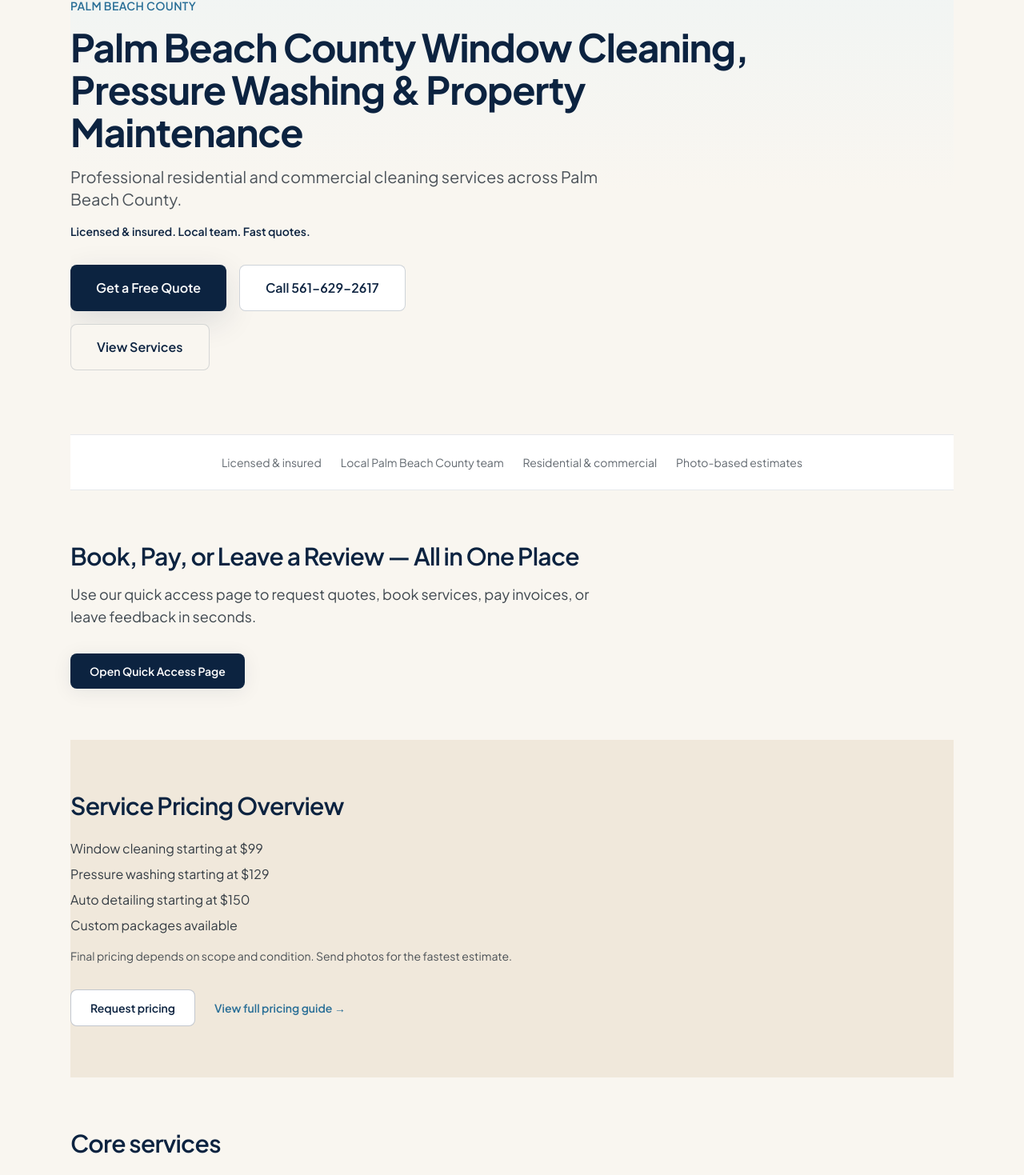
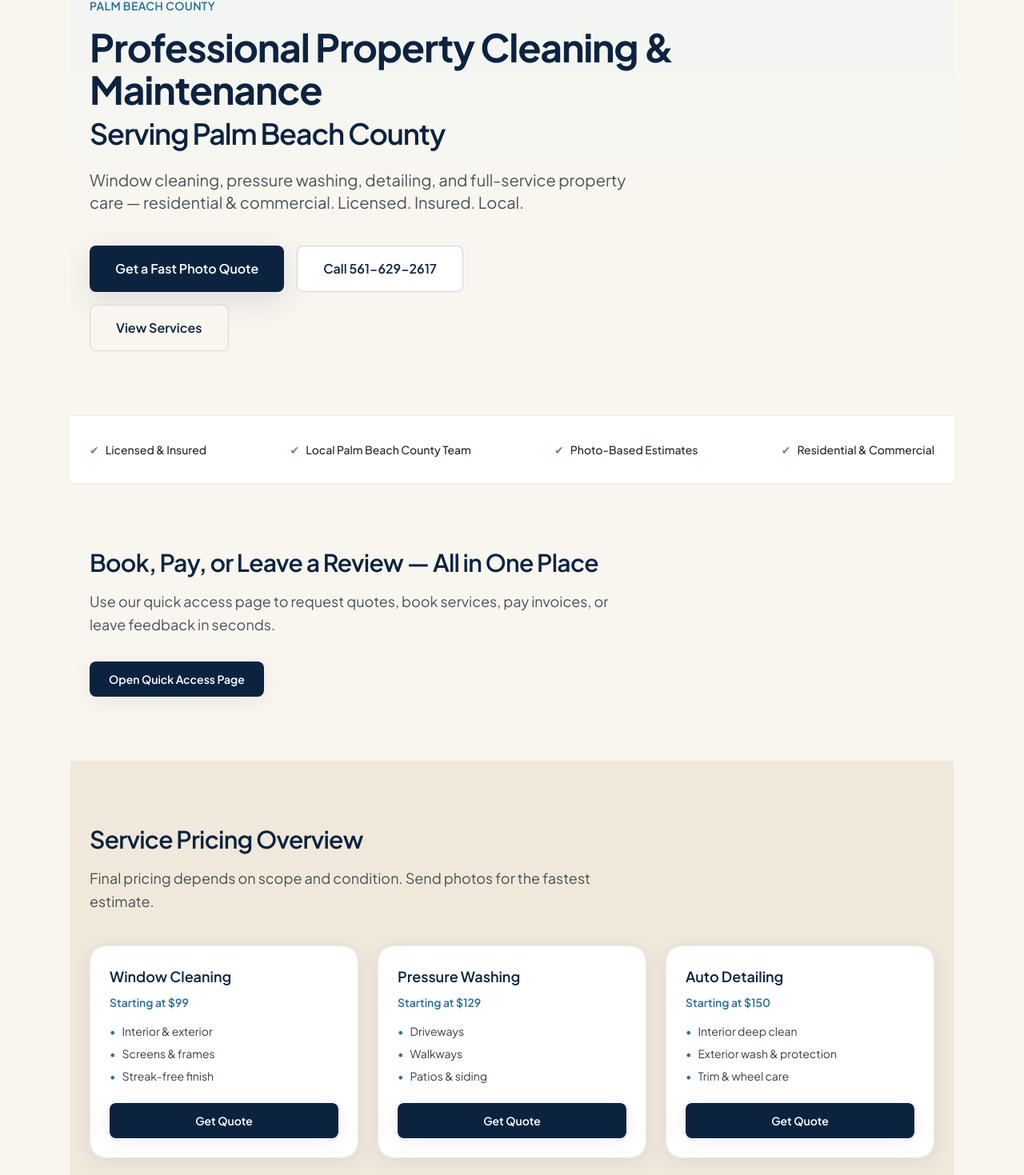
Before and after one commit to UniSOLdev/palm-beach-property-pros, a Next.js app: page / in a window 1280 px wide. Shown: the part 172-1641 px from the top of the page at 80% size. Built offline with nearby package versions, Linux system fonts and the light colour scheme.

Commit message:
Polish homepage hero, trust bar, pricing cards, and CTAs
Co-authored-by: Cursor <cursoragent@cursor.com>

```diff
--- a/app/page.tsx
+++ b/app/page.tsx
@@ -4,7 +4,7 @@ import { FaqAccordion } from "@/components/faq-accordion";
 import { FAQ_ITEMS } from "@/lib/faq";
 import { LINKR_URL, linkrRel } from "@/lib/linkr";
 import { SERVICES } from "@/lib/services";
-import { PHONE_DISPLAY, SERVICE_CITIES, SITE_NAME } from "@/lib/site";
+import { PHONE_DISPLAY, PHONE_TEL, SERVICE_CITIES, SITE_NAME } from "@/lib/site";
 
 export const metadata: Metadata = {
   title: "Palm Beach County Window Cleaning, Pressure Washing & Property Maintenance",
@@ -42,28 +42,73 @@ const cityList = SERVICE_CITIES.filter((c) => !c.toLowerCase().startsWith("and n
   ", ",
 );
 
+const servingList = [
+  "West Palm Beach",
+  "Palm Beach Gardens",
+  "Jupiter",
+  "Boynton Beach",
+  "Delray Beach",
+  "Lake Worth",
+  "North Palm Beach",
+  "Juno Beach",
+] as const;
+
+const pricingCards = [
+  {
+    title: "Window Cleaning",
+    price: "Starting at $99",
+    bullets: ["Interior & exterior", "Screens & frames", "Streak-free finish"],
+  },
+  {
+    title: "Pressure Washing",
+    price: "Starting at $129",
+    bullets: ["Driveways", "Walkways", "Patios & siding"],
+  },
+  {
+    title: "Auto Detailing",
+    price: "Starting at $150",
+    bullets: ["Interior deep clean", "Exterior wash & protection", "Trim & wheel care"],
+  },
+] as const;
+
+const beforeAfterPlaceholders = [
+  { label: "Driveway before / after" },
+  { label: "Window cleaning" },
+  { label: "Auto detail interior" },
+  { label: "Trash bin cleaning" },
+] as const;
+
+const whoWeWorkWith = [
+  "Homeowners",
+  "Property Managers",
+  "Airbnb Hosts",
+  "Storefronts & Offices",
+  "Dealerships",
+] as const;
+
 export default function HomePage() {
   return (
     <>
       <section className="relative overflow-hidden bg-gradient-to-b from-sky/50 via-cream to-cream">
-        <div className="w-full pb-16 pt-12 sm:pb-20 sm:pt-16">
+        <div className="mx-auto max-w-6xl px-6 pb-16 pt-12 sm:pb-20 sm:pt-16">
           <p className="text-sm font-semibold uppercase tracking-wide text-ocean">
             Palm Beach County
           </p>
-          <h1 className="mt-4 max-w-4xl text-4xl font-bold tracking-tight text-navy md:text-5xl lg:leading-[1.1]">
-            Palm Beach County Window Cleaning, Pressure Washing &amp; Property Maintenance
+          <h1 className="mt-4 max-w-4xl text-4xl font-bold tracking-tight text-navy md:text-5xl md:leading-[1.1]">
+            <span className="block">Professional Property Cleaning &amp; Maintenance</span>
+            <span className="mt-2 block text-3xl font-semibold text-navy md:text-4xl">
+              Serving Palm Beach County
+            </span>
           </h1>
-          <p className="mt-4 max-w-2xl text-lg leading-relaxed text-charcoal/80 sm:text-xl">
-            Professional residential and commercial cleaning services across Palm Beach County.
+          <p className="mt-6 max-w-2xl text-lg leading-relaxed text-charcoal/80 sm:text-xl">
+            Window cleaning, pressure washing, detailing, and full-service property care —
+            residential &amp; commercial. Licensed. Insured. Local.
           </p>
-          <p className="mt-4 text-sm font-semibold text-navy">
-            Licensed &amp; insured. Local team. Fast quotes.
-          </p>
-          <div className="mt-8 flex max-w-xl flex-col gap-4 sm:flex-row sm:flex-wrap">
+          <div className="mt-10 flex max-w-xl flex-col gap-4 sm:flex-row sm:flex-wrap">
             <a href={LINKR_URL} target="_blank" rel={linkrRel} className="btn-primary-lg">
-              Get a Free Quote
+              Get a Fast Photo Quote
             </a>
-            <a href={LINKR_URL} target="_blank" rel={linkrRel} className="btn-secondary-lg">
+            <a href={PHONE_TEL} className="btn-secondary-lg">
               Call {PHONE_DISPLAY}
             </a>
             <Link
@@ -76,19 +121,43 @@ export default function HomePage() {
         </div>
       </section>
 
-      <section className="border-y border-navy/10 bg-white py-6">
-        <ul className="flex flex-wrap justify-center gap-6 text-sm text-charcoal/70">
-          <li>Licensed &amp; insured</li>
-          <li>Local Palm Beach County team</li>
-          <li>Residential &amp; commercial</li>
-          <li>Photo-based estimates</li>
-        </ul>
+      <section className="border-y border-navy/10 bg-white py-8">
+        <div className="mx-auto max-w-6xl px-6">
+          <ul className="flex flex-col items-center justify-between gap-4 text-sm font-medium text-charcoal sm:flex-row sm:flex-wrap sm:gap-x-8 sm:gap-y-3">
+            <li className="flex items-center gap-2">
+              <span className="text-leaf" aria-hidden>
+                ✔
+              </span>
+              Licensed &amp; Insured
+            </li>
+            <li className="flex items-center gap-2">
+              <span className="text-leaf" aria-hidden>
+                ✔
+              </span>
+              Local Palm Beach County Team
+            </li>
+            <li className="flex items-center gap-2">
+              <span className="text-leaf" aria-hidden>
+                ✔
+              </span>
+              Photo-Based Estimates
+            </li>
+            <li className="flex items-center gap-2">
+              <span className="text-leaf" aria-hidden>
+                ✔
+              </span>
+              Residential &amp; Commercial
+            </li>
+          </ul>
+        </div>
       </section>
 
-      <section className="bg-cream py-16">
-        <div className="w-full">
-          <h2 className="text-2xl font-semibold tracking-tight text-navy md:text-3xl">Book, Pay, or Leave a Review — All in One Place</h2>
-          <p className="mt-4 max-w-2xl text-lg text-charcoal/85">
+      <section className="bg-cream py-16 sm:py-20">
+        <div className="mx-auto max-w-6xl px-6">
+          <h2 className="text-2xl font-semibold tracking-tight text-navy md:text-3xl">
+            Book, Pay, or Leave a Review — All in One Place
+          </h2>
+          <p className="mt-4 max-w-2xl text-lg leading-relaxed text-charcoal/80">
             Use our quick access page to request quotes, book services, pay invoices, or leave
             feedback in seconds.
           </p>
@@ -98,34 +167,59 @@ export default function HomePage() {
         </div>
       </section>
 
-      <section className="bg-sand/50 py-16">
-        <div className="w-full">
-          <h2 className="text-2xl font-semibold tracking-tight text-navy md:text-3xl">Service Pricing Overview</h2>
-          <ul className="mt-6 max-w-2xl space-y-2 text-charcoal/90">
-            <li>Window cleaning starting at $99</li>
-            <li>Pressure washing starting at $129</li>
-            <li>Auto detailing starting at $150</li>
-            <li>Custom packages available</li>
-          </ul>
-          <p className="mt-4 text-sm text-charcoal/80">
+      <section className="bg-sand/50 py-16 sm:py-20">
+        <div className="mx-auto max-w-6xl px-6">
+          <h2 className="text-2xl font-semibold tracking-tight text-navy md:text-3xl">
+            Service Pricing Overview
+          </h2>
+          <p className="mt-4 max-w-2xl text-lg leading-relaxed text-charcoal/80">
             Final pricing depends on scope and condition. Send photos for the fastest estimate.
           </p>
-          <a href={LINKR_URL} target="_blank" rel={linkrRel} className="btn-secondary mt-8">
-            Request pricing
-          </a>
+          <div className="mt-10 grid gap-6 md:grid-cols-3">
+            {pricingCards.map((card) => (
+              <article
+                key={card.title}
+                className="flex flex-col rounded-3xl border border-navy/10 bg-white p-6 shadow-card"
+              >
+                <h3 className="text-lg font-semibold text-navy">{card.title}</h3>
+                <p className="mt-2 text-sm font-semibold text-ocean">{card.price}</p>
+                <ul className="mt-4 flex-1 space-y-2 text-sm text-charcoal/90">
+                  {card.bullets.map((b) => (
+                    <li key={b} className="flex gap-2">
+                      <span className="text-ocean" aria-hidden>
+                        •
+                      </span>
+                      <span>{b}</span>
+                    </li>
+                  ))}
+                </ul>
+                <a
+                  href={LINKR_URL}
+                  target="_blank"
+                  rel={linkrRel}
+                  className="btn-primary mt-6 w-full sm:w-auto"
+                >
+                  Get Quote
+                </a>
+              </article>
+            ))}
+          </div>
+          <p className="mt-8 text-sm text-charcoal/75">Custom packages available.</p>
           <Link
             href="/pricing"
-            className="mt-4 ml-0 block text-sm font-semibold text-ocean no-underline hover:underline sm:ml-6 sm:inline-block"
+            className="mt-4 inline-flex text-sm font-semibold text-ocean no-underline hover:underline"
           >
             View full pricing guide →
           </Link>
         </div>
       </section>
 
-      <section className="bg-cream py-16">
-        <div className="w-full">
+      <section className="bg-cream py-16 sm:py-20">
+        <div className="mx-auto max-w-6xl px-6">
           <div className="max-w-2xl">
-            <h2 className="text-2xl font-semibold tracking-tight text-navy md:text-3xl">Core services</h2>
+            <h2 className="text-2xl font-semibold tracking-tight text-navy md:text-3xl">
+              Core services
+            </h2>
             <p className="mt-4 text-lg leading-relaxed text-charcoal/80">
               Benefit-driven programs for homeowners, Airbnb hosts, property managers, HOAs,
               dealerships, storefronts, and small businesses.
@@ -154,7 +248,7 @@ export default function HomePage() {
                     rel={linkrRel}
                     className="text-sm font-semibold text-navy no-underline hover:underline"
                   >
-                    Book / quote →
+                    Get Quote →
                   </a>
                 </div>
               </article>
@@ -163,9 +257,57 @@ export default function HomePage() {
         </div>
       </section>
 
-      <section className="bg-white py-16">
-        <div className="w-full">
-          <h2 className="text-2xl font-semibold tracking-tight text-navy md:text-3xl">Professional Cleaning Services in Palm Beach County</h2>
+      <section className="bg-white py-16 sm:py-20">
+        <div className="mx-auto max-w-6xl px-6">
+          <h2 className="text-2xl font-semibold tracking-tight text-navy md:text-3xl">
+            Real Results in Palm Beach County
+          </h2>
+          <p className="mt-4 max-w-2xl text-lg leading-relaxed text-charcoal/80">
+            Representative project photography is added as we document new work. Each gallery slot
+            below is reserved for a labeled before/after pair.
+          </p>
+          <ul className="mt-10 grid gap-5 sm:grid-cols-2">
+            {beforeAfterPlaceholders.map((item) => (
+              <li
+                key={item.label}
+                className="flex flex-col overflow-hidden rounded-3xl border border-navy/10 bg-sky/30 shadow-card"
+              >
+                <div className="aspect-[4/3] w-full bg-gradient-to-br from-sky/60 to-sand/40" />
+                <p className="border-t border-navy/10 bg-white px-4 py-3 text-center text-sm font-medium text-navy">
+                  {item.label}
+                </p>
+              </li>
+            ))}
+          </ul>
+        </div>
+      </section>
+
+      <section className="bg-sand/40 py-16 sm:py-20">
+        <div className="mx-auto max-w-6xl px-6">
+          <h2 className="text-2xl font-semibold tracking-tight text-navy md:text-3xl">
+            Who We Work With
+          </h2>
+          <ul className="mt-8 grid gap-4 sm:grid-cols-2 lg:grid-cols-3">
+            {whoWeWorkWith.map((label) => (
+              <li
+                key={label}
+                className="flex items-center gap-3 rounded-2xl border border-navy/10 bg-white px-5 py-4 text-sm font-semibold text-navy shadow-card"
+              >
+                <span className="flex h-9 w-9 shrink-0 items-center justify-center rounded-full bg-sky text-ocean" aria-hidden>
+                  ✓
+                </span>
+                {label}
+              </li>
+            ))}
+          </ul>
+        </div>
+      </section>
+
+      <section className="bg-white py-16 sm:py-20">
+        <div className="mx-auto max-w-6xl px-6">
+          <h2 className="text-2xl font-semibold tracking-tight text-navy md:text-3xl">
+            Professional Cleaning Services in Palm Beach County
+          </h2>
           <div className="mt-6 max-w-3xl space-y-4 text-charcoal/90">
             <p>
               {SITE_NAME} supports properties throughout {cityList}, and surrounding Palm Beach
@@ -188,10 +330,12 @@ export default function HomePage() {
         </div>
       </section>
 
-      <section className="bg-sand/50 py-16">
-        <div className="w-full">
-          <h2 className="text-2xl font-semibold tracking-tight text-navy md:text-3xl">Featured packages</h2>
-            <p className="mt-4 max-w-2xl text-lg leading-relaxed text-charcoal/80">
+      <section className="bg-sand/50 py-16 sm:py-20">
+        <div className="mx-auto max-w-6xl px-6">
+          <h2 className="text-2xl font-semibold tracking-tight text-navy md:text-3xl">
+            Featured packages
+          </h2>
+          <p className="mt-4 max-w-2xl text-lg leading-relaxed text-charcoal/80">
             Popular bundles we customize after square footage and access review. Every engagement is
             confirmed in writing before work begins.
           </p>
@@ -208,15 +352,17 @@ export default function HomePage() {
           </div>
           <div className="mt-10">
             <a href={LINKR_URL} target="_blank" rel={linkrRel} className="btn-primary-lg">
-              Book or price a package
+              Get a Free Quote
             </a>
           </div>
         </div>
       </section>
 
-      <section className="bg-cream py-16">
-        <div className="w-full">
-          <h2 className="text-2xl font-semibold tracking-tight text-navy md:text-3xl">Why Choose Palm Beach Property Pros?</h2>
+      <section className="bg-cream py-16 sm:py-20">
+        <div className="mx-auto max-w-6xl px-6">
+          <h2 className="text-2xl font-semibold tracking-tight text-navy md:text-3xl">
+            Why Choose Palm Beach Property Pros?
+          </h2>
           <ul className="mt-8 grid gap-5 sm:grid-cols-2">
             {[
               "Licensed & insured",
@@ -239,9 +385,11 @@ export default function HomePage() {
         </div>
       </section>
 
-      <section className="bg-sky/40 py-16">
-        <div className="w-full">
-          <h2 className="text-2xl font-semibold tracking-tight text-navy md:text-3xl">How it works</h2>
+      <section className="bg-sky/40 py-16 sm:py-20">
+        <div className="mx-auto max-w-6xl px-6">
+          <h2 className="text-2xl font-semibold tracking-tight text-navy md:text-3xl">
+            How it works
+          </h2>
           <ol className="mt-10 grid gap-6 md:grid-cols-4">
             {[
               "Request a quote",
@@ -261,12 +409,24 @@ export default function HomePage() {
         </div>
       </section>
 
-      <section className="bg-cream py-16">
-        <div className="w-full">
-          <h2 className="text-2xl font-semibold tracking-tight text-navy md:text-3xl">Service area</h2>
-            <p className="mt-4 max-w-2xl text-lg leading-relaxed text-charcoal/80">
-            Palm Beach County, including {cityList}, and{" "}
-            {SERVICE_CITIES[SERVICE_CITIES.length - 1]}.
+      <section className="bg-white py-16 sm:py-20">
+        <div className="mx-auto max-w-6xl px-6">
+          <h2 className="text-2xl font-semibold tracking-tight text-navy md:text-3xl">
+            Service area
+          </h2>
+          <p className="mt-4 text-sm font-semibold uppercase tracking-wide text-ocean">Serving</p>
+          <ul className="mt-4 grid gap-2 sm:grid-cols-2 lg:grid-cols-4">
+            {servingList.map((city) => (
+              <li
+                key={city}
+                className="rounded-xl border border-navy/10 bg-cream px-4 py-3 text-sm font-medium text-navy"
+              >
+                {city}
+              </li>
+            ))}
+          </ul>
+          <p className="mt-6 text-sm font-medium text-charcoal">
+            Same-week scheduling available in most areas.
           </p>
           <Link
             href="/service-area"
@@ -277,9 +437,11 @@ export default function HomePage() {
         </div>
       </section>
 
-      <section className="bg-white py-16">
-        <div className="w-full">
-          <h2 className="text-2xl font-semibold tracking-tight text-navy md:text-3xl">Results documentation</h2>
+      <section className="bg-cream py-16 sm:py-20">
+        <div className="mx-auto max-w-6xl px-6">
+          <h2 className="text-2xl font-semibold tracking-tight text-navy md:text-3xl">
+            Results documentation
+          </h2>
           <p className="mt-4 max-w-3xl text-charcoal/90">
             Larger exterior and commercial projects include photo checklists and final walkthrough
             notes so owners and managers have a clear record of completed scope. Ask your estimator
@@ -302,7 +464,7 @@ export default function HomePage() {
             ].map((card) => (
               <li
                 key={card.title}
-                className="rounded-3xl border border-navy/10 bg-cream p-6 text-sm text-charcoal/90 shadow-card"
+                className="rounded-3xl border border-navy/10 bg-white p-6 text-sm text-charcoal/90 shadow-card"
               >
                 <h3 className="text-base font-semibold text-navy">{card.title}</h3>
                 <p className="mt-2">{card.body}</p>
@@ -312,9 +474,11 @@ export default function HomePage() {
         </div>
       </section>
 
-      <section className="bg-sand/40 py-16">
-        <div className="w-full">
-          <h2 className="text-2xl font-semibold tracking-tight text-navy md:text-3xl">Client experience standards</h2>
+      <section className="bg-sand/40 py-16 sm:py-20">
+        <div className="mx-auto max-w-6xl px-6">
+          <h2 className="text-2xl font-semibold tracking-tight text-navy md:text-3xl">
+            Client experience standards
+          </h2>
           <p className="mt-4 max-w-3xl text-charcoal/90">
             We build repeat relationships with homeowners, property managers, and business owners
             who expect predictable arrivals, respectful crews, and pricing that matches the agreed
@@ -341,25 +505,25 @@ export default function HomePage() {
         </div>
       </section>
 
-      <section className="bg-cream py-16">
-        <div className="w-full">
+      <section className="bg-cream py-16 sm:py-20">
+        <div className="mx-auto max-w-6xl px-6">
           <div className="rounded-3xl border border-ocean/20 bg-sky/50 p-8 sm:p-10">
             <h2 className="text-2xl font-semibold tracking-tight text-navy md:text-3xl">
               Text photos for a faster quote
             </h2>
-            <p className="mt-3 max-w-2xl text-charcoal/90">
+            <p className="mt-4 max-w-2xl text-charcoal/90">
               Images of each elevation, stain, or interior priority let us price accurately without
               repeated site visits. Upload through quick access and include your target service week.
             </p>
             <a href={LINKR_URL} target="_blank" rel={linkrRel} className="btn-primary-lg mt-6">
-              Text photos for fast quote
+              Get a Fast Photo Quote
             </a>
           </div>
         </div>
       </section>
 
-      <section className="bg-white py-16">
-        <div className="mx-auto w-full max-w-3xl">
+      <section className="bg-white py-16 sm:py-20">
+        <div className="mx-auto max-w-3xl px-6">
           <h2 className="text-2xl font-semibold tracking-tight text-navy md:text-3xl">FAQ</h2>
           <div className="mt-8">
             <FaqAccordion items={FAQ_ITEMS} />
@@ -367,38 +531,28 @@ export default function HomePage() {
         </div>
       </section>
 
-      <section className="bg-navy py-14 text-cream">
-        <div className="mx-auto w-full max-w-4xl text-center">
+      <section className="bg-navy py-20 text-cream">
+        <div className="mx-auto max-w-4xl px-6 text-center">
           <h2 className="text-2xl font-semibold tracking-tight text-cream sm:text-3xl">
-            Schedule your next service
+            Ready to Schedule?
           </h2>
-          <p className="mt-3 text-cream/85">
-            Quotes, bookings, invoices, and reviews are handled through one secure quick access page.
+          <p className="mx-auto mt-4 max-w-2xl text-lg text-cream/85">
+            Send photos for the fastest estimate or book directly through our secure access page.
           </p>
-          <div className="mt-8 flex flex-col justify-center gap-3 sm:flex-row sm:gap-4">
+          <div className="mt-10 flex flex-col items-center justify-center gap-4 sm:flex-row sm:gap-5">
             <a
               href={LINKR_URL}
               target="_blank"
               rel={linkrRel}
-              className="inline-flex items-center justify-center rounded-lg bg-white px-8 py-4 text-sm font-semibold text-navy no-underline hover:bg-sky"
+              className="inline-flex items-center justify-center rounded-lg bg-white px-8 py-4 text-base font-semibold text-navy no-underline shadow-lift transition hover:bg-sky"
             >
-              Get a free quote
+              Get a Free Quote
             </a>
             <a
-              href={LINKR_URL}
-              target="_blank"
-              rel={linkrRel}
-              className="inline-flex items-center justify-center rounded-lg border border-white/40 px-8 py-4 text-sm font-semibold text-white no-underline hover:bg-white/10"
+              href={PHONE_TEL}
+              className="inline-flex items-center justify-center rounded-lg border border-white/50 px-8 py-4 text-base font-semibold text-white no-underline transition hover:bg-white/10"
             >
-              Book service
-            </a>
-            <a
-              href={LINKR_URL}
-              target="_blank"
-              rel={linkrRel}
-              className="inline-flex items-center justify-center rounded-lg bg-leaf px-8 py-4 text-sm font-semibold text-navy no-underline hover:brightness-95"
-            >
-              Pay invoice / review
+              Call Now
             </a>
           </div>
         </div>
```
